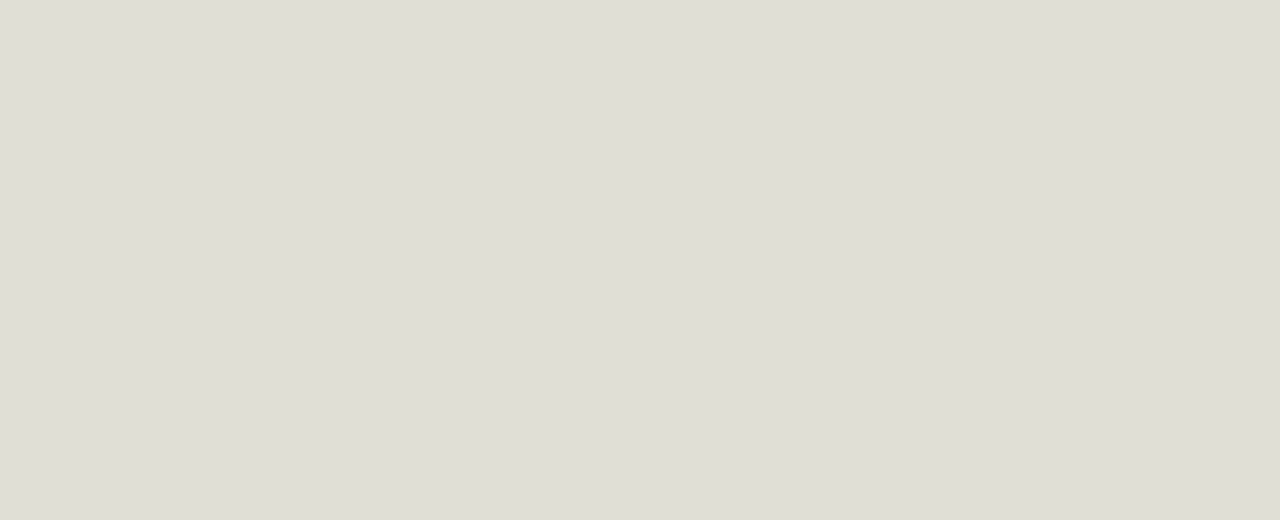
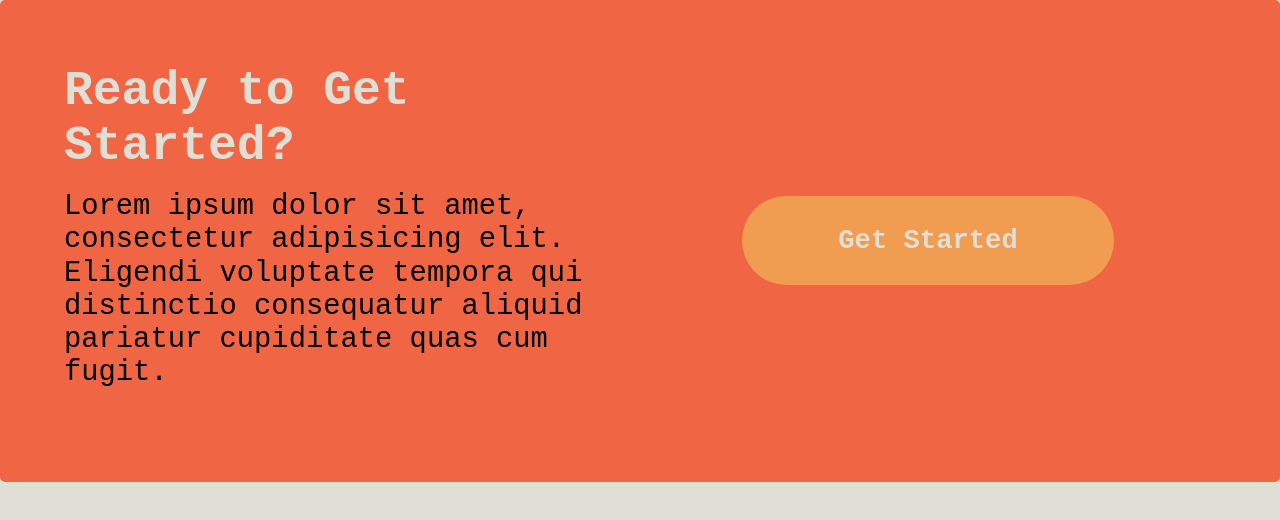
Before and after one commit to saragnzlz/HTMLCSS-mocksite, a plain HTML site: page index.html in a window 1280 px wide. Drawn offline with Linux system fonts and the light colour scheme; a web font is replaced by a local one.

Commit message:
callouts

```diff
--- a/index.html
+++ b/index.html
@@ -17,5 +17,19 @@
     ></script>
     <title>Document</title>
   </head>
-  <body></body>
+  <body>
+    <div class="callout callout--primary">
+      <div class="grid grid--1x2">
+        <div class="callout__content">
+          <h2 class="callout__heading">Ready to Get Started?</h2>
+          <p>
+            Lorem ipsum dolor sit amet, consectetur adipisicing elit. Eligendi
+            voluptate tempora qui distinctio consequatur aliquid pariatur
+            cupiditate quas cum fugit.
+          </p>
+        </div>
+        <a href="#" class="btn btn--secondary btn--stretched">Get Started</a>
+      </div>
+    </div>
+  </body>
 </html>
--- a/styles/styles.css
+++ b/styles/styles.css
@@ -226,6 +226,11 @@ p {
     background-color: #5b691d;
     color: var(--color-neutral);
     border: #5b691d 2px solid ;
+}
+
+.btn--stretched{
+    padding-left: 6rem;
+    padding-right: 6rem;
 }
 
 .btn--block{
@@ -464,22 +469,22 @@ padding: 1.5rem 2.5rem;
     }
 }
 
-/** Grids **/
+/* Grids */
 .grid {
     display: grid;
-}
+  }
 
-@media query and(min-width:768px) {
-    .grid--1x2{
-        grid-template-columns: 1fr 1fr;
+  @media screen and (min-width: 768px) {
+    .grid--1x2 {
+      grid-template-columns: repeat(2, 1fr);
     }
-}
+  }
 
-@media query and(min-width:1024px) {
-    .grid--1x3{
-        grid-template-columns: 1fr 1fr 1fr;
+  @media screen and (min-width: 1024px) {
+    .grid--1x3 {
+      grid-template-columns: repeat(3, 1fr);
     }
-}
+  }
 
 /** Testimonials **/
 
@@ -511,3 +516,28 @@ padding: 1.5rem 2.5rem;
         margin-left: 6rem;
     }
 }
+
+/** Callouts **/
+.callout {
+    padding: 4rem;
+    border-radius: 5px;
+}
+
+.callout--primary {
+    background: var(--color-primary);
+}
+
+.callout__heading {
+    color: var(--color-neutral);
+    margin-top: 0;
+    font-size: 3rem;
+}
+
+.callout .btn {
+    align-self: center;
+    justify-self: center;
+}
+
+.callout__content {
+    text-align: center q;
+}
```
Also changed, not shown: components/callout.html (added, +13 -0 lines).
